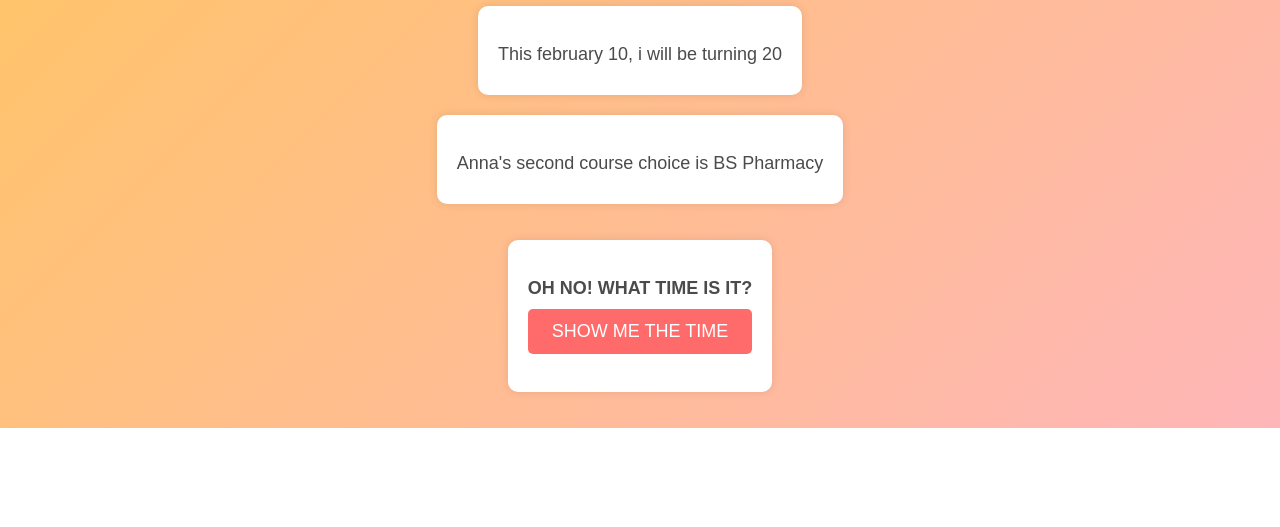
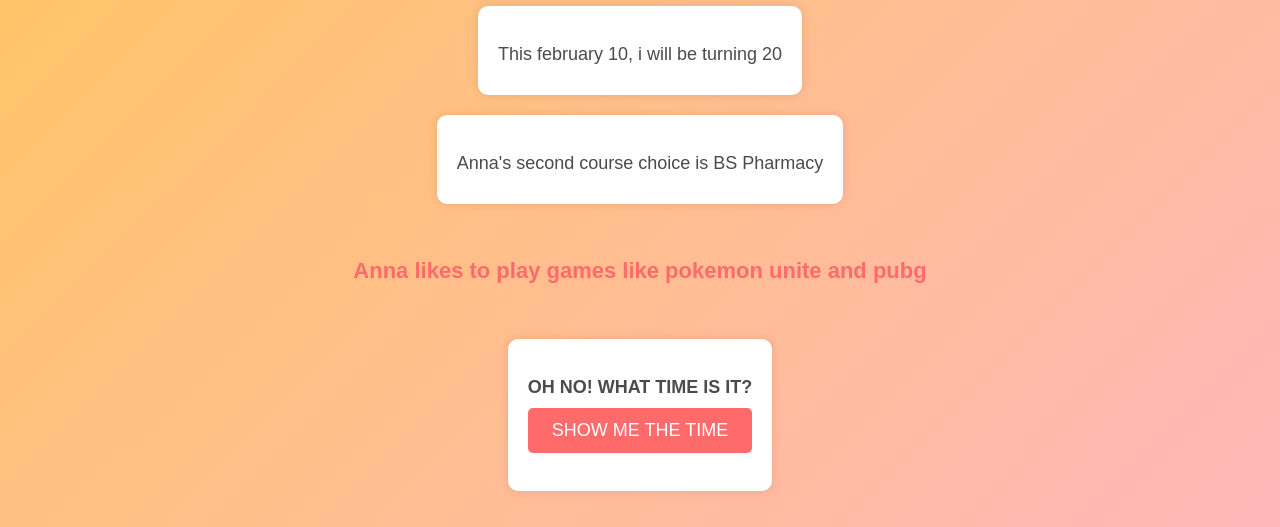
Before and after one commit to annanepomuceno/lab2, a PHP site: page / in a window 1280 px wide. Shown: the part 2348-2875 px from the top of the page. Before the commit the page ends 2776 px from the top, so only its background shows below. Run offline with PHP 8.4, Linux system fonts and the light colour scheme.

Commit message:
LESSON 2: VARIABLE

```diff
--- a/week8/index.php
+++ b/week8/index.php
@@ -337,6 +337,10 @@ echo "FACTS ABOUT ANNA!"
         </div>
     <br>
     <br>
+	<h2><?php $x = "Anna likes to play games like pokemon unite and pubg"; echo $x;?></h2>
+
+	 <br>
+    <br>
     <div class="box fadeIn">
         <p><b>OH NO! WHAT TIME IS IT?</b></p>
         <button type="button" onclick="displayCurrentDate()">SHOW ME THE TIME</button>
```
